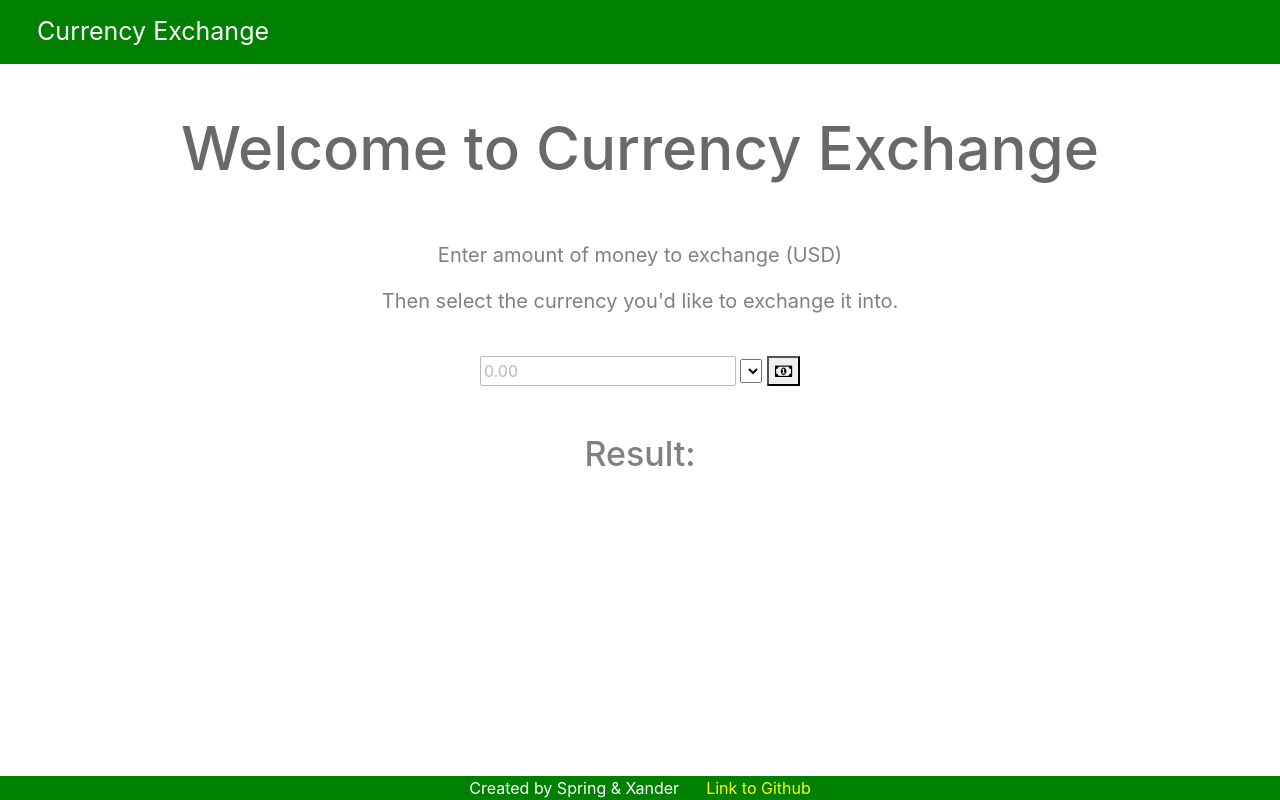
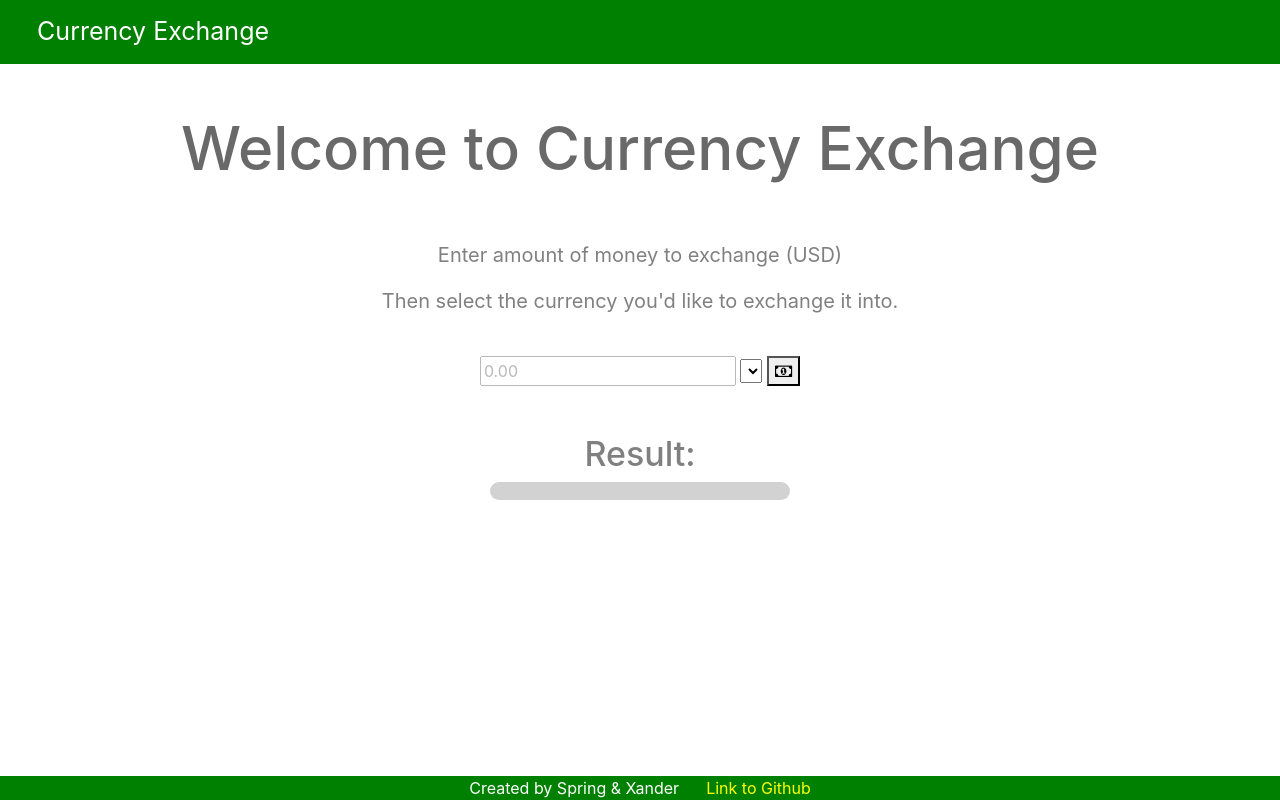
Before and after one commit to springsc123/cs260-creativeproject2, a plain HTML site: page index.html in a window 1280 px wide. Drawn offline with nearby package versions, Linux system fonts and the light colour scheme; no server answers.

Commit message:
result box added

```diff
--- a/index.html
+++ b/index.html
@@ -46,8 +46,10 @@
   <br>
 
   <h2>Result:</h2>
-  <div class="centered" >
-    <h2 id="currencyResult"></h2>
+  <div class="container">
+    <div class="centered" >
+      <h2 id="currencyResult"></h2>
+    </div>
   </div>
 
   <div class="footer">
--- a/styles.css
+++ b/styles.css
@@ -129,3 +129,14 @@ p {
   left: 65%;
   transform: translate(-50%, -50%);
 }
+
+
+
+/* Containers */
+.container {
+    padding: 5px;
+    background-color: #d2d2d2;
+    border-radius: 25px;
+    border-style: none;
+    max-width: 300px !important;
+}
```
